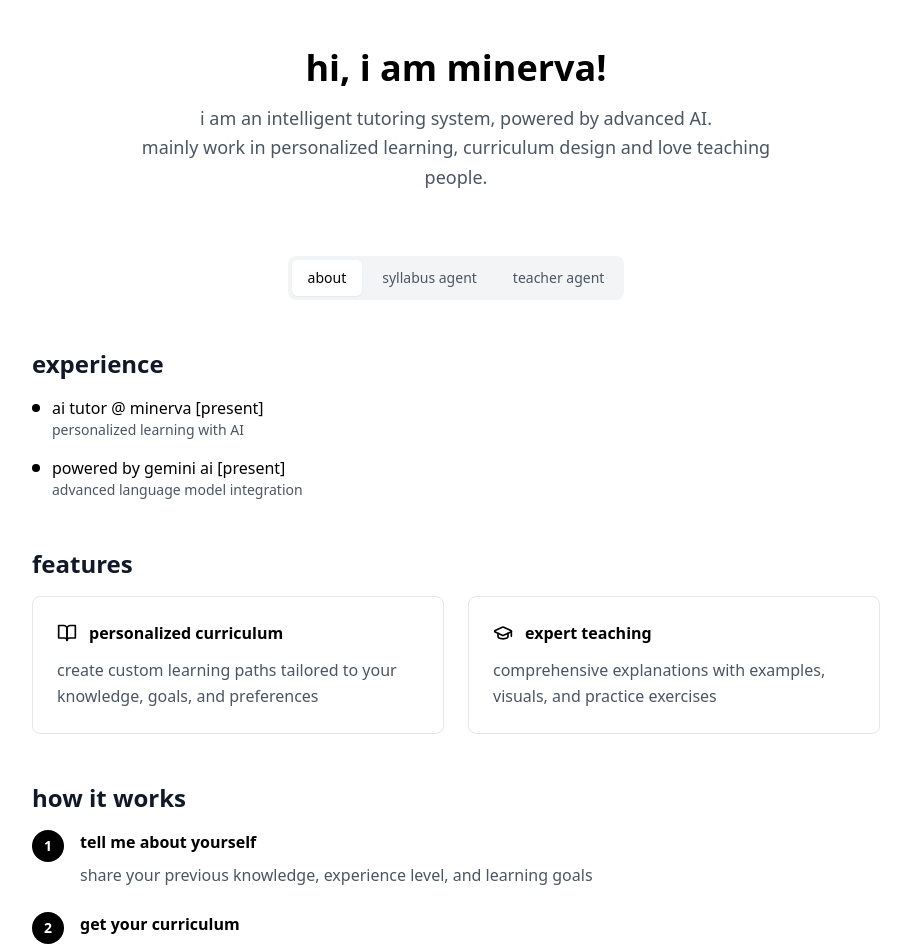
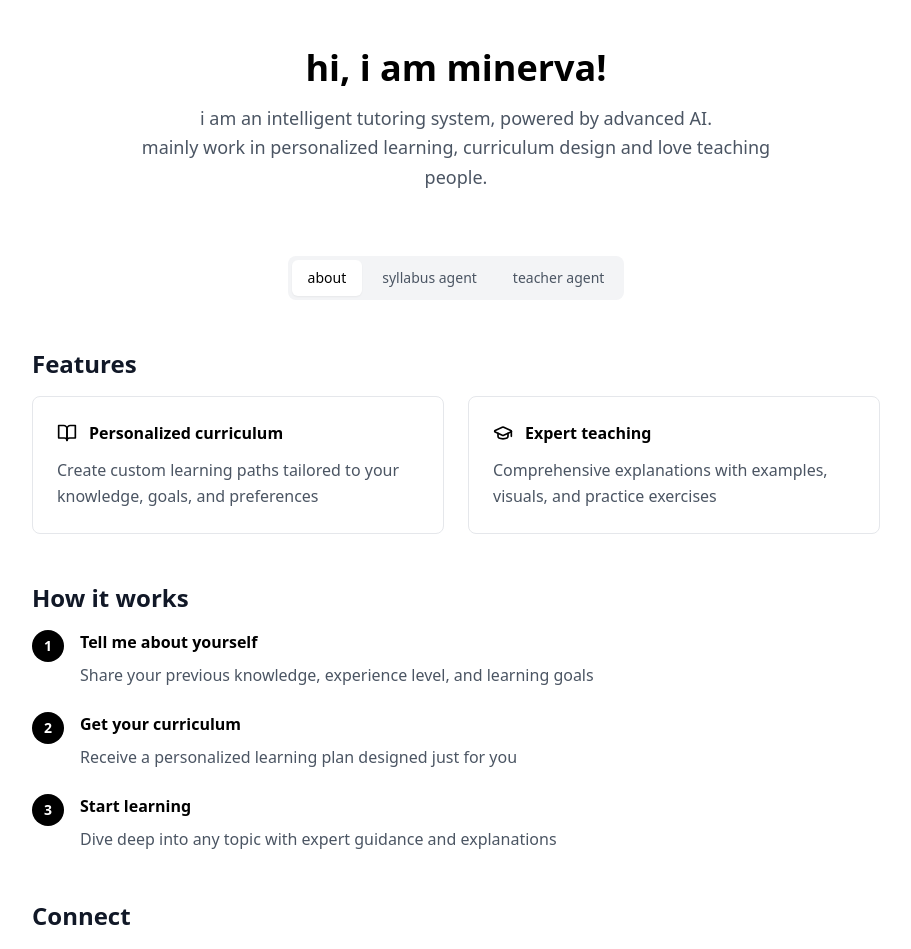
Before and after one commit to wired07/Project-Minerva, a Next.js app: page / in a window 1280 px wide. Shown: the top 949 px of the page, without its empty margins (184-1095 px from the left). Built offline with nearby package versions, Linux system fonts and the light colour scheme.

Commit message:
Updated code from Cursor

```diff
--- a/app/page.tsx
+++ b/app/page.tsx
@@ -61,47 +61,26 @@ export default function Home() {
         <main>
           {activeSection === 'about' && (
             <div className="space-y-12">
-              {/* Experience */}
-              <section>
-                <h2 className="section-title">experience</h2>
-                <div className="space-y-4">
-                  <div className="flex items-start gap-3">
-                    <div className="w-2 h-2 bg-black dark:bg-white rounded-full mt-2 flex-shrink-0"></div>
-                    <div>
-                      <p className="font-medium">ai tutor @ minerva [present]</p>
-                      <p className="text-sm text-gray-600 dark:text-gray-400">personalized learning with AI</p>
-                    </div>
-                  </div>
-                  <div className="flex items-start gap-3">
-                    <div className="w-2 h-2 bg-black dark:bg-white rounded-full mt-2 flex-shrink-0"></div>
-                    <div>
-                      <p className="font-medium">powered by gemini ai [present]</p>
-                      <p className="text-sm text-gray-600 dark:text-gray-400">advanced language model integration</p>
-                    </div>
-                  </div>
-                </div>
-              </section>
-
               {/* Features */}
               <section>
-                <h2 className="section-title">features</h2>
+                <h2 className="section-title">Features</h2>
                 <div className="grid md:grid-cols-2 gap-6">
                   <div className="card">
                     <div className="flex items-center gap-3 mb-3">
                       <BookOpen className="w-5 h-5" />
-                      <h3 className="font-semibold">personalized curriculum</h3>
+                      <h3 className="font-semibold">Personalized curriculum</h3>
                     </div>
                     <p className="section-content">
-                      create custom learning paths tailored to your knowledge, goals, and preferences
+                      Create custom learning paths tailored to your knowledge, goals, and preferences
                     </p>
                   </div>
                   <div className="card">
                     <div className="flex items-center gap-3 mb-3">
                       <GraduationCap className="w-5 h-5" />
-                      <h3 className="font-semibold">expert teaching</h3>
+                      <h3 className="font-semibold">Expert teaching</h3>
                     </div>
                     <p className="section-content">
-                      comprehensive explanations with examples, visuals, and practice exercises
+                      Comprehensive explanations with examples, visuals, and practice exercises
                     </p>
                   </div>
                 </div>
@@ -109,16 +88,16 @@ export default function Home() {
 
               {/* How it works */}
               <section>
-                <h2 className="section-title">how it works</h2>
+                <h2 className="section-title">How it works</h2>
                 <div className="space-y-6">
                   <div className="flex items-start gap-4">
                     <div className="w-8 h-8 bg-black dark:bg-white text-white dark:text-black rounded-full flex items-center justify-center text-sm font-bold flex-shrink-0">
                       1
                     </div>
                     <div>
-                      <h3 className="font-semibold mb-2">tell me about yourself</h3>
+                      <h3 className="font-semibold mb-2">Tell me about yourself</h3>
                       <p className="section-content">
-                        share your previous knowledge, experience level, and learning goals
+                        Share your previous knowledge, experience level, and learning goals
                       </p>
                     </div>
                   </div>
@@ -127,9 +106,9 @@ export default function Home() {
                       2
                     </div>
                     <div>
-                      <h3 className="font-semibold mb-2">get your curriculum</h3>
+                      <h3 className="font-semibold mb-2">Get your curriculum</h3>
                       <p className="section-content">
-                        receive a personalized learning plan designed just for you
+                        Receive a personalized learning plan designed just for you
                       </p>
                     </div>
                   </div>
@@ -138,9 +117,9 @@ export default function Home() {
                       3
                     </div>
                     <div>
-                      <h3 className="font-semibold mb-2">start learning</h3>
+                      <h3 className="font-semibold mb-2">Start learning</h3>
                       <p className="section-content">
-                        dive deep into any topic with expert guidance and explanations
+                        Dive deep into any topic with expert guidance and explanations
                       </p>
                     </div>
                   </div>
@@ -149,7 +128,7 @@ export default function Home() {
 
               {/* Links */}
               <section>
-                <h2 className="section-title">connect</h2>
+                <h2 className="section-title">Connect</h2>
                 <div className="flex gap-4">
                   <a
                     href="https://github.com/wired07/Project-Minerva"
@@ -158,7 +137,7 @@ export default function Home() {
                     className="flex items-center gap-2 text-gray-600 dark:text-gray-400 hover:text-black dark:hover:text-white transition-colors duration-200"
                   >
                     <Github className="w-4 h-4" />
-                    github
+                    GitHub
                     <ExternalLink className="w-3 h-3" />
                   </a>
                   <a
@@ -166,7 +145,7 @@ export default function Home() {
                     className="flex items-center gap-2 text-gray-600 dark:text-gray-400 hover:text-black dark:hover:text-white transition-colors duration-200"
                   >
                     <Twitter className="w-4 h-4" />
-                    twitter
+                    Twitter
                     <ExternalLink className="w-3 h-3" />
                   </a>
                 </div>
@@ -177,9 +156,9 @@ export default function Home() {
           {activeSection === 'syllabus' && (
             <div>
               <div className="text-center mb-8">
-                <h2 className="section-title">syllabus agent</h2>
+                <h2 className="section-title">Syllabus agent</h2>
                 <p className="section-content max-w-2xl mx-auto">
-                  create your personalized learning curriculum based on your knowledge, goals, and preferences
+                  Create your personalized learning curriculum based on your knowledge, goals, and preferences
                 </p>
               </div>
               <SyllabusAgent onCurriculumGenerated={() => {}} />
@@ -189,9 +168,9 @@ export default function Home() {
           {activeSection === 'teacher' && (
             <div>
               <div className="text-center mb-8">
-                <h2 className="section-title">teacher agent</h2>
+                <h2 className="section-title">Teacher agent</h2>
                 <p className="section-content max-w-2xl mx-auto">
-                  learn any topic with comprehensive explanations, examples, and practice exercises
+                  Learn any topic with comprehensive explanations, examples, and practice exercises
                 </p>
               </div>
               <TeacherAgent />
@@ -202,7 +181,7 @@ export default function Home() {
         {/* Footer */}
         <footer className="mt-16 pt-8 border-t border-gray-200 dark:border-gray-800 text-center">
           <p className="text-sm text-gray-600 dark:text-gray-400">
-            powered by gemini ai • built with next.js
+            Powered by Gemini AI • Built with Next.js
           </p>
         </footer>
       </div>
--- a/components/SyllabusAgent.tsx
+++ b/components/SyllabusAgent.tsx
@@ -73,13 +73,13 @@ export default function SyllabusAgent({ onCurriculumGenerated }: SyllabusAgentPr
             <BookOpen className="w-5 h-5 text-white dark:text-black" />
           </div>
           <div>
-            <h2 className="text-lg font-semibold">syllabus agent</h2>
-            <p className="text-sm text-gray-600 dark:text-gray-400">create your personalized learning curriculum</p>
+            <h2 className="text-lg font-semibold">Syllabus agent</h2>
+            <p className="text-sm text-gray-600 dark:text-gray-400">Create your personalized learning curriculum</p>
           </div>
         </div>
 
         <p className="section-content">
-          tell me about yourself and your learning goals, and i'll create a personalized curriculum just for you!
+          Tell me about yourself and your learning goals, and I'll create a personalized curriculum just for you!
         </p>
       </div>
 
@@ -87,21 +87,21 @@ export default function SyllabusAgent({ onCurriculumGenerated }: SyllabusAgentPr
         <div className="grid grid-cols-1 lg:grid-cols-2 gap-6">
           <div>
             <label className="block text-sm font-medium mb-2">
-              previous knowledge *
+              Previous knowledge *
             </label>
             <textarea
               name="previousKnowledge"
               value={formData.previousKnowledge}
               onChange={handleInputChange}
               className="input-field h-20 resize-none"
-              placeholder="describe what you already know about the subject..."
+              placeholder="Describe what you already know about the subject..."
               required
             />
           </div>
 
           <div>
             <label className="block text-sm font-medium mb-2">
-              experience level *
+              Experience level *
             </label>
             <select
               name="experience"
@@ -110,16 +110,16 @@ export default function SyllabusAgent({ onCurriculumGenerated }: SyllabusAgentPr
               className="input-field"
               required
             >
-              <option value="">select your level</option>
-              <option value="Beginner">beginner</option>
-              <option value="Intermediate">intermediate</option>
-              <option value="Advanced">advanced</option>
+              <option value="">Select your level</option>
+              <option value="Beginner">Beginner</option>
+              <option value="Intermediate">Intermediate</option>
+              <option value="Advanced">Advanced</option>
             </select>
           </div>
 
           <div>
             <label className="block text-sm font-medium mb-2">
-              class/grade *
+              Class/grade *
             </label>
             <input
               type="text"
@@ -127,14 +127,14 @@ export default function SyllabusAgent({ onCurriculumGenerated }: SyllabusAgentPr
               value={formData.class}
               onChange={handleInputChange}
               className="input-field"
-              placeholder="e.g., grade 10, college freshman"
+              placeholder="e.g., Grade 10, College Freshman"
               required
             />
           </div>
 
           <div>
             <label className="block text-sm font-medium mb-2">
-              test scores (optional)
+              Test scores (optional)
             </label>
             <input
               type="text"
@@ -142,13 +142,13 @@ export default function SyllabusAgent({ onCurriculumGenerated }: SyllabusAgentPr
               value={formData.testScores}
               onChange={handleInputChange}
               className="input-field"
-              placeholder="e.g., sat: 1200, math: 85%"
+              placeholder="e.g., SAT: 1200, Math: 85%"
             />
           </div>
 
           <div>
             <label className="block text-sm font-medium mb-2">
-              recent grades (optional)
+              Recent grades (optional)
             </label>
             <input
               type="text"
@@ -156,13 +156,13 @@ export default function SyllabusAgent({ onCurriculumGenerated }: SyllabusAgentPr
               value={formData.grades}
               onChange={handleInputChange}
               className="input-field"
-              placeholder="e.g., a in math, b+ in science"
+              placeholder="e.g., A in Math, B+ in Science"
             />
           </div>
 
           <div>
             <label className="block text-sm font-medium mb-2">
-              subjects of interest *
+              Subjects of interest *
             </label>
             <input
               type="text"
@@ -170,7 +170,7 @@ export default function SyllabusAgent({ onCurriculumGenerated }: SyllabusAgentPr
               value={formData.subjects}
               onChange={handleInputChange}
               className="input-field"
-              placeholder="e.g., mathematics, physics, chemistry"
+              placeholder="e.g., Mathematics, Physics, Chemistry"
               required
             />
           </div>
@@ -178,14 +178,14 @@ export default function SyllabusAgent({ onCurriculumGenerated }: SyllabusAgentPr
 
         <div>
           <label className="block text-sm font-medium mb-2">
-            learning goals *
+            Learning goals *
           </label>
           <textarea
             name="learningGoals"
             value={formData.learningGoals}
             onChange={handleInputChange}
             className="input-field h-24 resize-none"
-            placeholder="what do you want to achieve? what are your learning objectives?"
+            placeholder="What do you want to achieve? What are your learning objectives?"
             required
           />
         </div>
@@ -198,12 +198,12 @@ export default function SyllabusAgent({ onCurriculumGenerated }: SyllabusAgentPr
           {isLoading ? (
             <>
               <Loader2 className="w-4 h-4 animate-spin" />
-              generating curriculum...
+              Generating curriculum...
             </>
           ) : (
             <>
               <BookOpen className="w-4 h-4" />
-              generate my curriculum
+              Generate my curriculum
             </>
           )}
         </button>
@@ -220,7 +220,7 @@ export default function SyllabusAgent({ onCurriculumGenerated }: SyllabusAgentPr
         <div className="mt-6 p-4 bg-green-50 dark:bg-green-900/20 border border-green-200 dark:border-green-800 rounded-lg">
           <div className="flex items-center gap-2 mb-3">
             <CheckCircle className="w-5 h-5 text-green-500 dark:text-green-400" />
-            <span className="text-green-700 dark:text-green-300 font-medium">your personalized curriculum</span>
+            <span className="text-green-700 dark:text-green-300 font-medium">Your personalized curriculum</span>
           </div>
           <div className="prose prose-sm max-w-none">
             <ReactMarkdown remarkPlugins={[remarkGfm]}>
--- a/components/TeacherAgent.tsx
+++ b/components/TeacherAgent.tsx
@@ -74,13 +74,13 @@ export default function TeacherAgent({ curriculum }: TeacherAgentProps) {
             <GraduationCap className="w-5 h-5 text-white dark:text-black" />
           </div>
           <div>
-            <h2 className="text-lg font-semibold">teacher agent</h2>
-            <p className="text-sm text-gray-600 dark:text-gray-400">learn any topic with expert guidance</p>
+            <h2 className="text-lg font-semibold">Teacher agent</h2>
+            <p className="text-sm text-gray-600 dark:text-gray-400">Learn any topic with expert guidance</p>
           </div>
         </div>
 
         <p className="section-content">
-          ask me to teach you any topic! i'll provide comprehensive explanations with examples, visuals, and practice exercises.
+          Ask me to teach you any topic! I'll provide comprehensive explanations with examples, visuals, and practice exercises.
         </p>
       </div>
 
@@ -88,7 +88,7 @@ export default function TeacherAgent({ curriculum }: TeacherAgentProps) {
         <div className="mb-6 p-4 bg-gray-50 dark:bg-gray-800 border border-gray-200 dark:border-gray-700 rounded-lg">
           <h3 className="text-base font-medium mb-3 flex items-center gap-2">
             <BookOpen className="w-4 h-4" />
-            suggested topics from your curriculum
+            Suggested topics from your curriculum
           </h3>
           <div className="flex flex-wrap gap-2">
             {suggestedTopics.map((suggestedTopic, index) => (
@@ -107,21 +107,21 @@ export default function TeacherAgent({ curriculum }: TeacherAgentProps) {
       <form onSubmit={handleSubmit} className="space-y-6">
         <div>
           <label className="block text-sm font-medium mb-2">
-            topic to learn *
+            Topic to learn *
           </label>
           <input
             type="text"
             value={topic}
             onChange={(e) => setTopic(e.target.value)}
             className="input-field"
-            placeholder="e.g., quadratic equations, photosynthesis, world war ii"
+            placeholder="e.g., Quadratic equations, Photosynthesis, World War II"
             required
           />
         </div>
 
         <div>
           <label className="block text-sm font-medium mb-2">
-            your level *
+            Your level *
           </label>
           <select
             value={userLevel}
@@ -129,24 +129,24 @@ export default function TeacherAgent({ curriculum }: TeacherAgentProps) {
             className="input-field"
             required
           >
-            <option value="">select your level</option>
-            <option value="Elementary (Grades K-5)">elementary (grades k-5)</option>
-            <option value="Middle School (Grades 6-8)">middle school (grades 6-8)</option>
-            <option value="High School (Grades 9-12)">high school (grades 9-12)</option>
-            <option value="College/University">college/university</option>
-            <option value="Adult Learner">adult learner</option>
+            <option value="">Select your level</option>
+            <option value="Elementary (Grades K-5)">Elementary (Grades K-5)</option>
+            <option value="Middle School (Grades 6-8)">Middle School (Grades 6-8)</option>
+            <option value="High School (Grades 9-12)">High School (Grades 9-12)</option>
+            <option value="College/University">College/University</option>
+            <option value="Adult Learner">Adult Learner</option>
           </select>
         </div>
 
         <div>
           <label className="block text-sm font-medium mb-2">
-            additional context (optional)
+            Additional context (optional)
           </label>
           <textarea
             value={context}
             onChange={(e) => setContext(e.target.value)}
             className="input-field h-20 resize-none"
-            placeholder="any specific aspects you want to focus on or questions you have..."
+            placeholder="Any specific aspects you want to focus on or questions you have..."
           />
         </div>
 
@@ -158,12 +158,12 @@ export default function TeacherAgent({ curriculum }: TeacherAgentProps) {
           {isLoading ? (
             <>
               <Loader2 className="w-4 h-4 animate-spin" />
-              teaching...
+              Teaching...
             </>
           ) : (
             <>
               <GraduationCap className="w-4 h-4" />
-              start learning
+              Start learning
             </>
           )}
         </button>
@@ -180,7 +180,7 @@ export default function TeacherAgent({ curriculum }: TeacherAgentProps) {
         <div className="mt-6 p-4 bg-green-50 dark:bg-green-900/20 border border-green-200 dark:border-green-800 rounded-lg">
           <div className="flex items-center gap-2 mb-3">
             <CheckCircle className="w-5 h-5 text-green-500 dark:text-green-400" />
-            <span className="text-green-700 dark:text-green-300 font-medium">learning content</span>
+            <span className="text-green-700 dark:text-green-300 font-medium">Learning content</span>
           </div>
           <div className="prose prose-sm max-w-none">
             <ReactMarkdown remarkPlugins={[remarkGfm]}>
```
